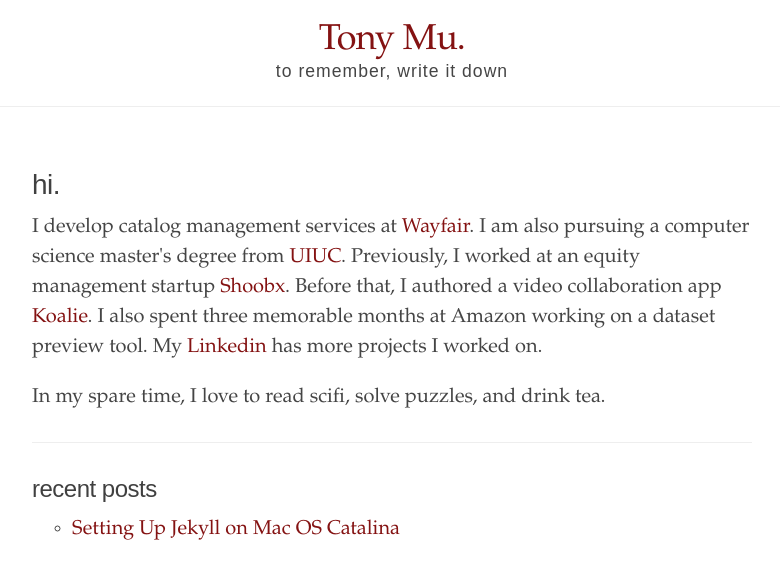
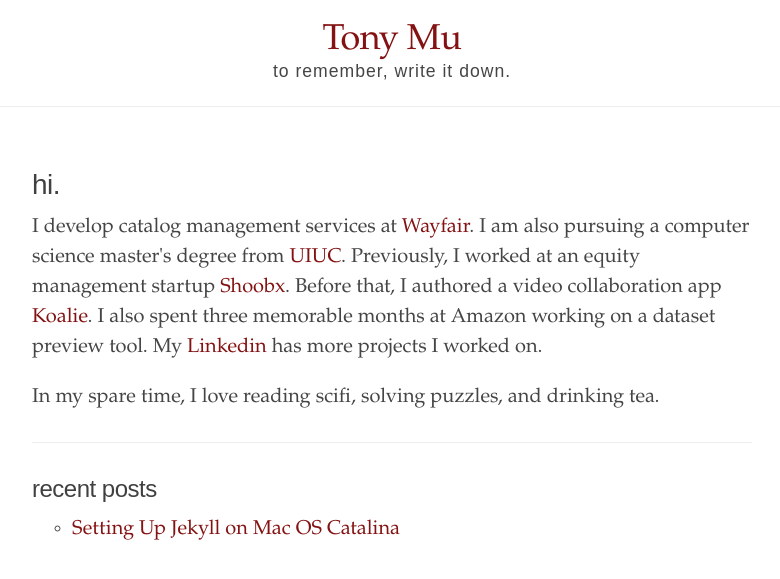
Before and after one commit to tonymuu/tonymuu.github.io, a Jekyll site: the page built from index.html, in a window 1280 px wide. Shown: the top 579 px of the page, without its empty margins (248-1028 px from the left). Built offline with Jekyll 4.4.1, drawn with Linux system fonts in a browser that asks for light colours.

Commit message:
update index page

```diff
--- a/_config.yml
+++ b/_config.yml
@@ -1,8 +1,8 @@
 # Built with Jekyll 3.6.0
 
 # Setup
-title:               Tony Mu.
-tagline:             'to remember, write it down '
+title:               Tony Mu
+tagline:             'to remember, write it down.'
 description:         'This is where I write down my thoughts, stuff I learned, and things I want to share.'
 url:                 'http://tonymuu.github.io'
 baseurl:             ''
--- a/index.html
+++ b/index.html
@@ -9,7 +9,7 @@
   I develop catalog management services at <a href="https://tech.wayfair.com/" target="_blank">Wayfair</a>. I am also pursuing a computer science master's degree from <a href="https://cs.illinois.edu/academics/graduate/professional-mcs/online-master-computer-science" target="_blank">UIUC</a>. Previously, I worked at an equity management startup <a href="https://blog.shoobx.com/" target="_blank">Shoobx</a>. Before that, I authored a video collaboration app <a href="https://apps.apple.com/us/app/koalie/id1479634971" target="_blank">Koalie</a>. I also spent three memorable months at Amazon working on a dataset preview tool. My <a href="https://www.linkedin.com/in/tonymu/" target="_blank">Linkedin</a> has more projects I worked on.
 </p>
 <p>
-  In my spare time, I love to read scifi, solve puzzles, and drink tea.
+  In my spare time, I love reading scifi, solving puzzles, and drinking tea.
 </p>
 </div>
 
```
